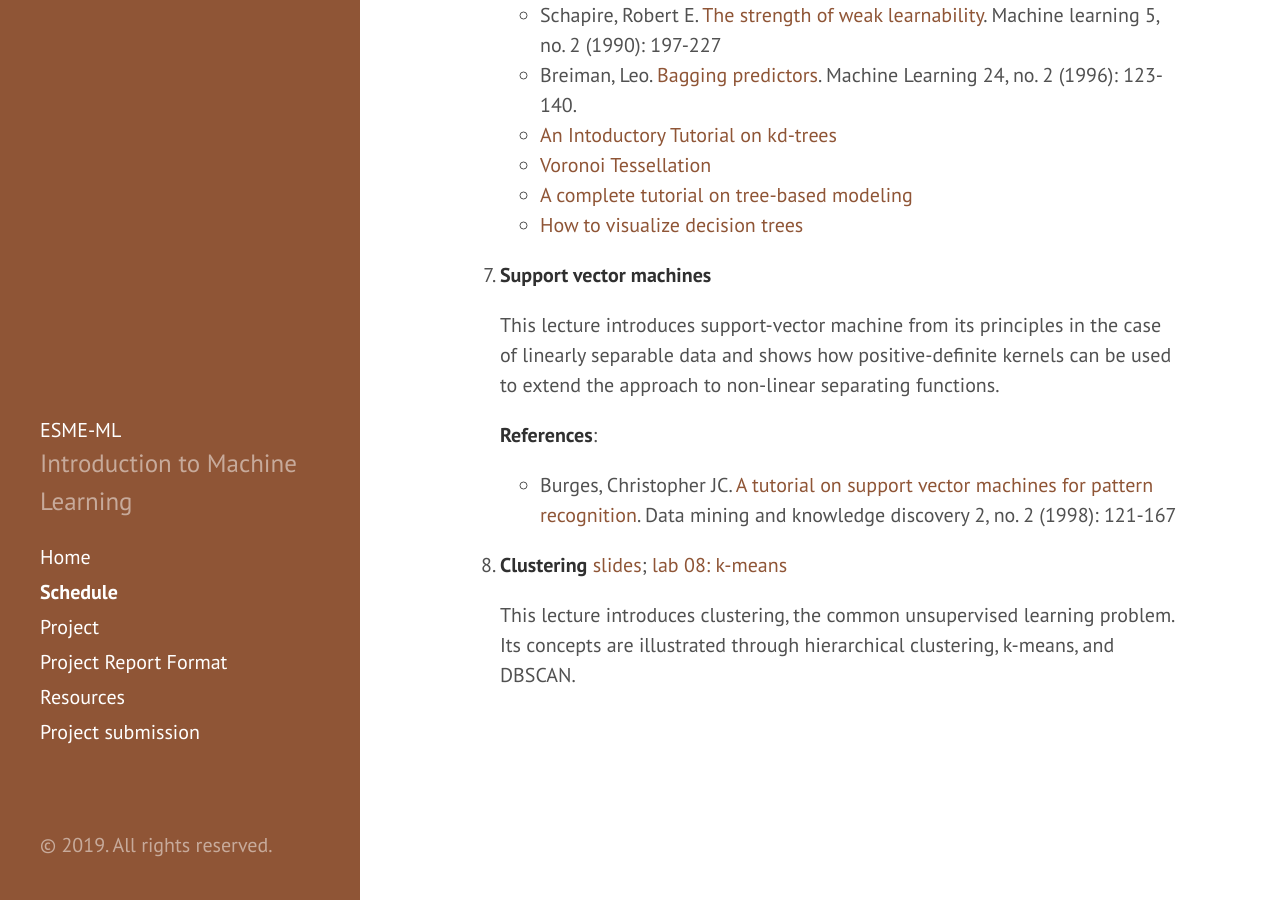
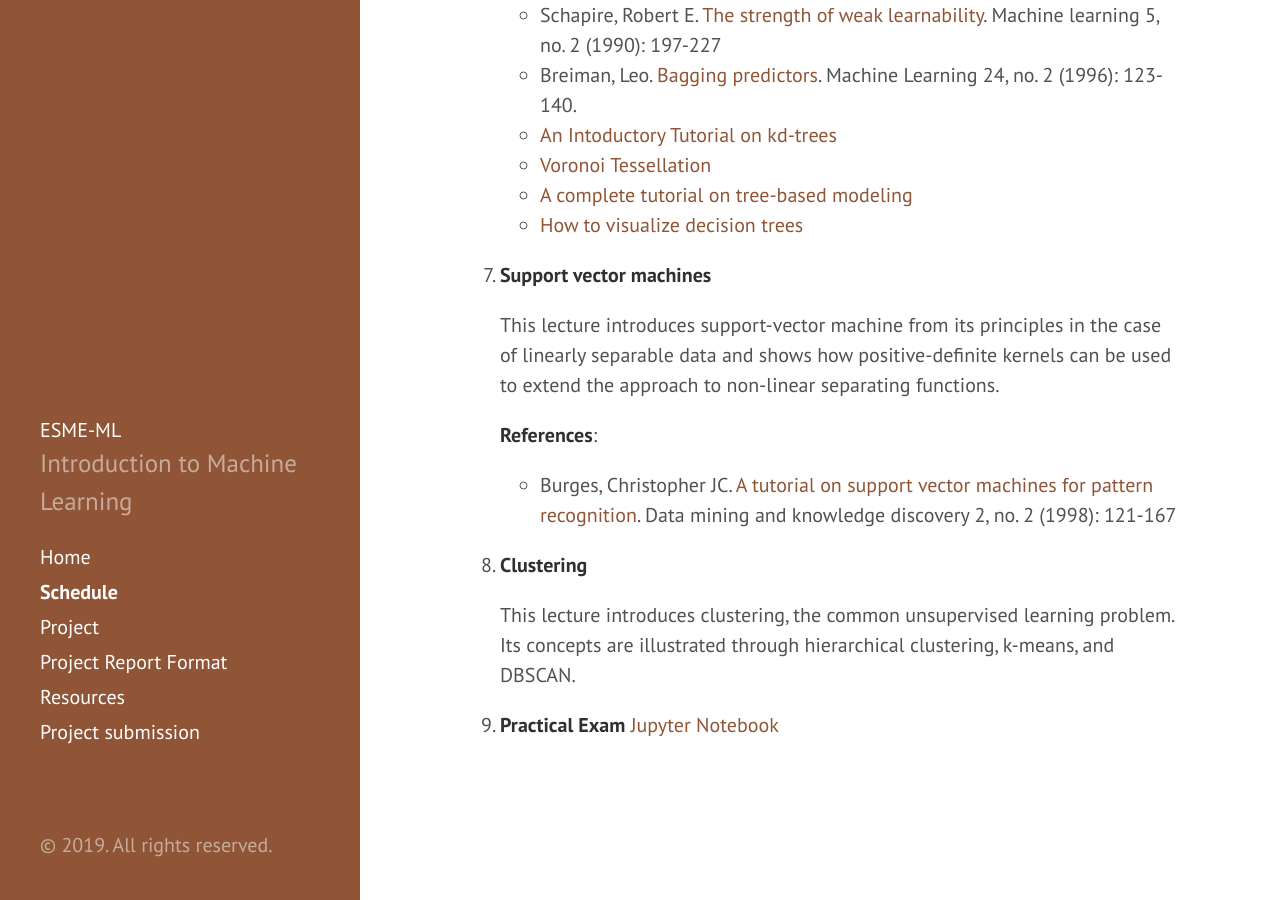
Before and after one commit to esmeml/esmeml.github.io, a Jekyll site: the page built from schedule.md, in a window 1280 px wide and 900 px high, scrolled down 2170 px. Built offline with Jekyll 4.4.1, drawn with Linux system fonts in a browser that asks for light colours; nearby versions of some CDN libraries.

Commit message:
Include the Jupyter Notebook of the lab to be graded

```diff
--- a/schedule.md
+++ b/schedule.md
@@ -70,9 +70,11 @@ order: 2
 	  - Burges, Christopher JC. [A tutorial on support vector machines for pattern recognition](01-lectures/Burges1998.pdf). Data mining and knowledge discovery 2, no. 2 (1998): 121-167
 
 
-8. **Clustering** [slides](01-lectures/08_clustering.pdf); [lab 08: k-means](03-labs/clustering.ipynb)
+8. **Clustering** <!--[slides](01-lectures/08_clustering.pdf); [lab 08: k-means](03-labs/clustering.ipynb) -->
 
 	This lecture introduces clustering, the common unsupervised learning problem. Its concepts are illustrated through hierarchical clustering, k-means, and DBSCAN.
+
+9. **Practical Exam** [Jupyter Notebook](03-labs/lab07_exam.ipynb)
 
 <!--9. **Neural networks** [slides](); [lab 09: neural_networks]()
 
```
Also changed, not shown: 1 other file.
